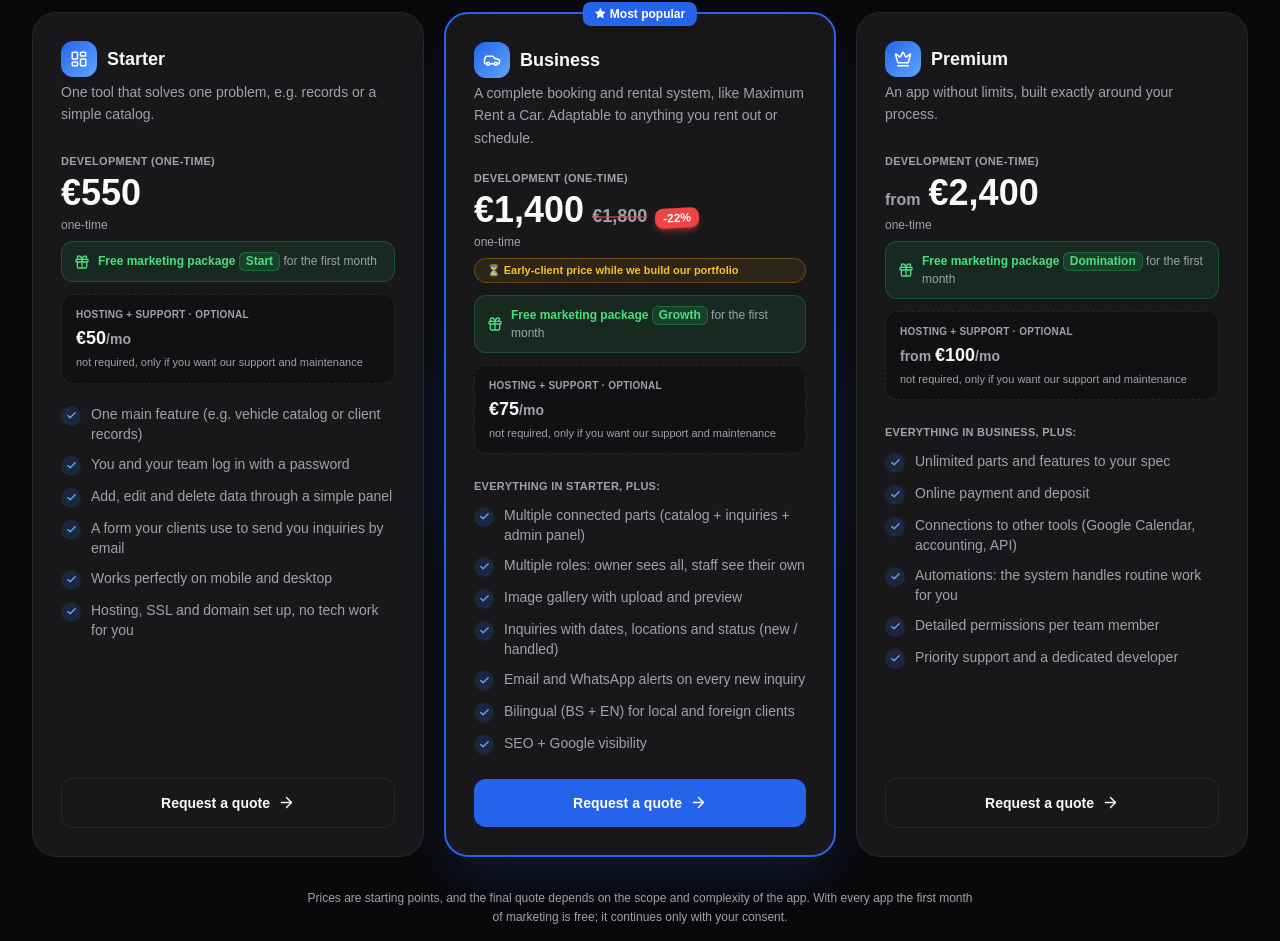
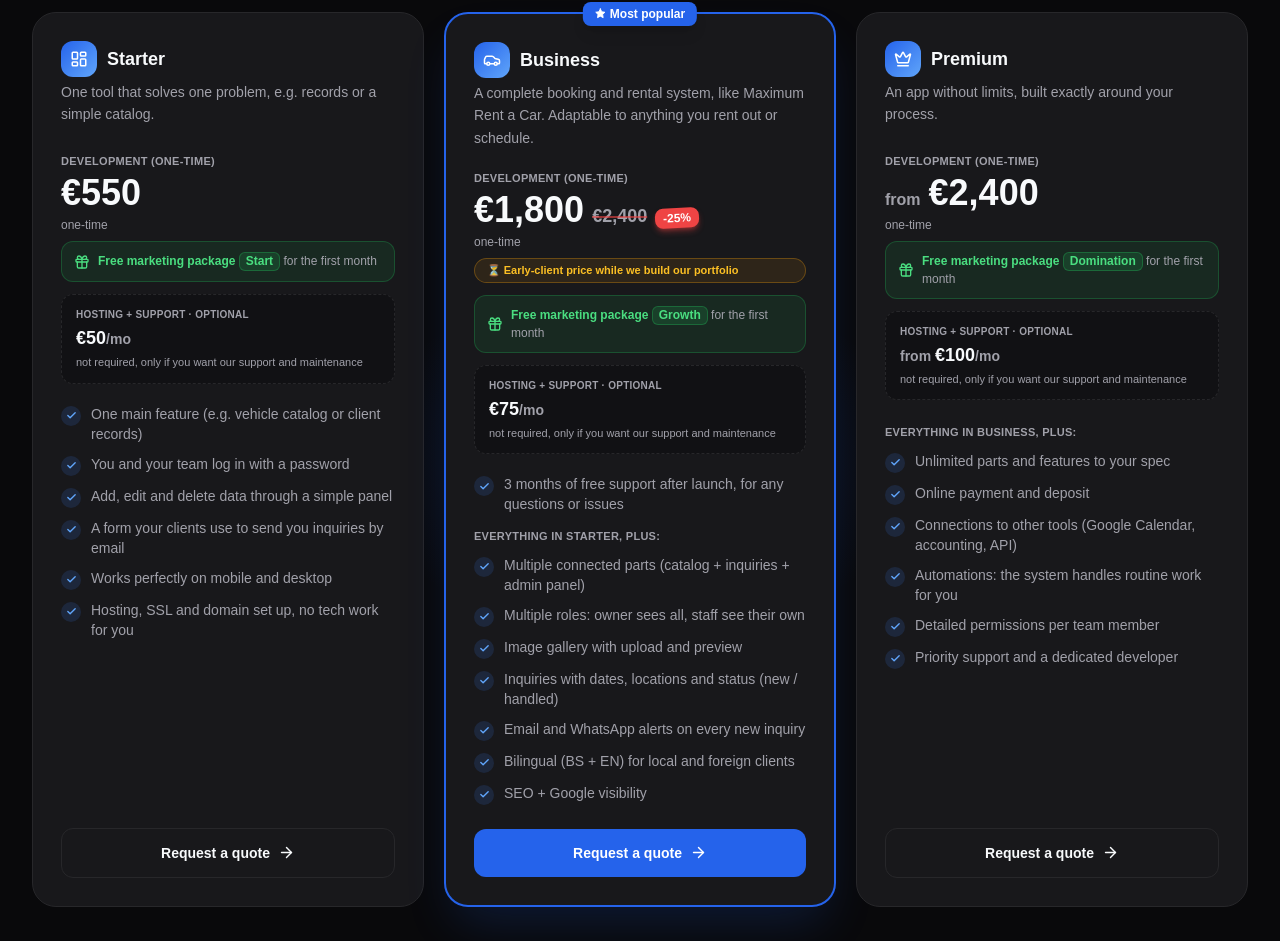
Before and after one commit to Bakeee99/mehiccdev, a Next.js app: page / in a window 1280 px wide. Shown: the part 6349-7290 px from the top of the page. Built offline with nearby package versions, Linux system fonts and the light colour scheme.

Commit message:
Promjena cijene i dodavanje 3 mj podrske

```diff
--- a/components/sections/Pricing.tsx
+++ b/components/sections/Pricing.tsx
@@ -70,8 +70,9 @@ const PRICING: Record<"bs" | "en", PricingData> = {
       },
       {
         name: "Business", tag: "Kompletan sistem rezervacija i najma, kao Maximum Rent a Car. Prilagodljiv svemu što se iznajmljuje ili zakazuje.",
-        price: "1.400", oldPrice: "1.800", discountBadge: "-22%", promoNote: "Cijena za prve klijente dok gradimo portfolio", monthly: "75", gift: "Rast",
+        price: "1.800", oldPrice: "2.400", discountBadge: "-25%", promoNote: "Cijena za prve klijente dok gradimo portfolio", monthly: "75", gift: "Rast",
         features: [
+          "3 mjeseca besplatne podrške nakon isporuke, za sve nejasnoće i probleme",
           "SVE iz Startera, plus:",
           "Više povezanih dijelova (katalog + upiti + admin panel)",
           "Više uloga: vlasnik vidi sve, osoblje samo svoje",
@@ -150,8 +151,9 @@ const PRICING: Record<"bs" | "en", PricingData> = {
       },
       {
         name: "Business", tag: "A complete booking and rental system, like Maximum Rent a Car. Adaptable to anything you rent out or schedule.",
-        price: "1,400", oldPrice: "1,800", discountBadge: "-22%", promoNote: "Early-client price while we build our portfolio", monthly: "75", gift: "Growth",
+        price: "1,800", oldPrice: "2,400", discountBadge: "-25%", promoNote: "Early-client price while we build our portfolio", monthly: "75", gift: "Growth",
         features: [
+          "3 months of free support after launch, for any questions or issues",
           "EVERYTHING in Starter, plus:",
           "Multiple connected parts (catalog + inquiries + admin panel)",
           "Multiple roles: owner sees all, staff see their own",
```
